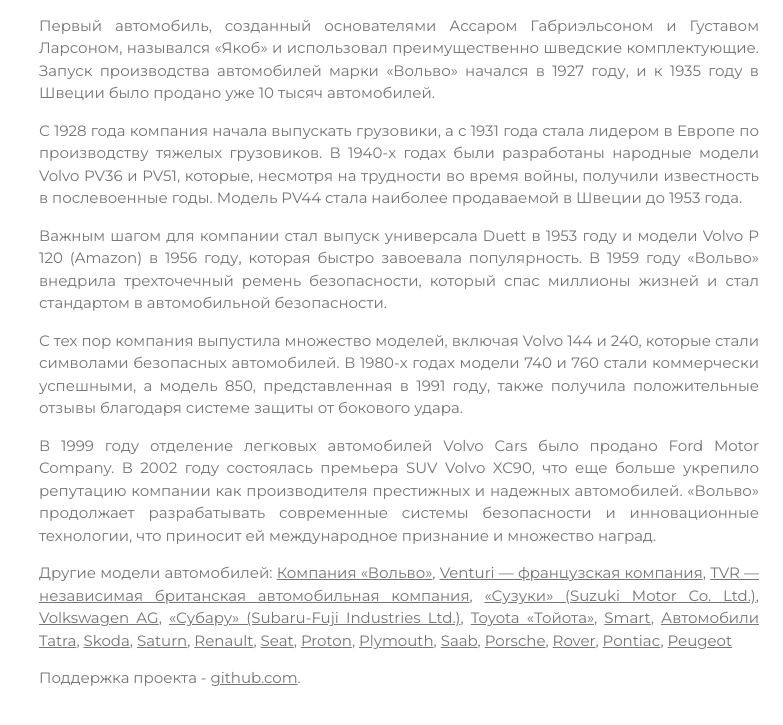
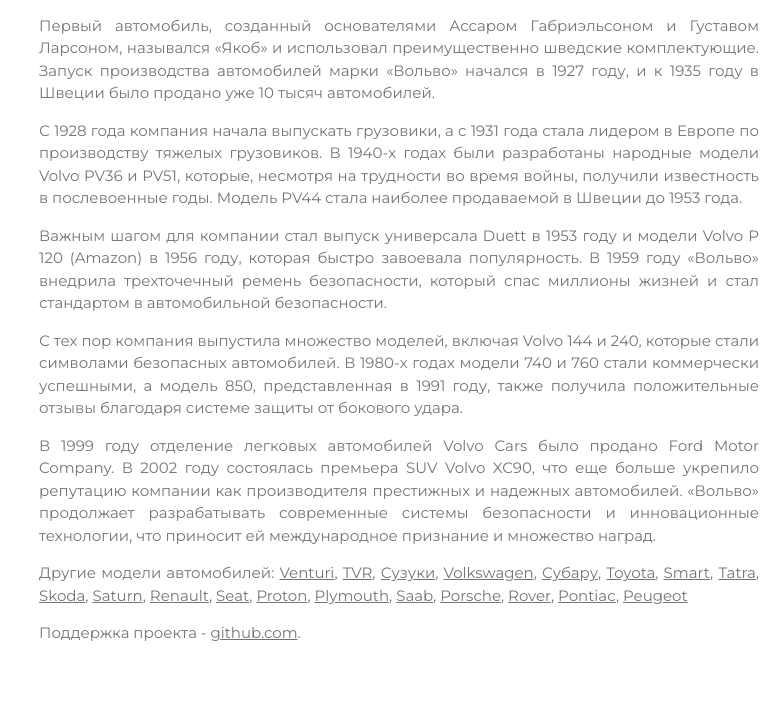
Before and after one commit to avtosa/avtosa.github.io, a plain HTML site: page index.html in a window 1280 px wide. Shown: the part 2130-2855 px from the top of the page, without its empty margins (497-1280 px from the left). After the commit the page ends 2834 px from the top, so only its background shows below. Drawn offline with Linux system fonts and the light colour scheme.

Commit message:
Update index.html

```diff
--- a/index.html
+++ b/index.html
@@ -92,15 +92,14 @@
 <p>В 1999 году отделение легковых автомобилей Volvo Cars было продано Ford Motor Company. В 2002 году состоялась премьера SUV Volvo XC90, что еще больше укрепило репутацию компании как производителя престижных и надежных автомобилей. «Вольво» продолжает разрабатывать современные системы безопасности и инновационные технологии, что приносит ей международное признание и множество наград.</p>
 
 <p>Другие модели автомобилей:
-<a href="https://avtosa.github.io/">Компания «Вольво»</a>,
-<a href="https://avtosa.github.io/2.html">Venturi — французская компания</a>,
-<a href="https://avtosa.github.io/3.html">TVR — независимая британская автомобильная компания</a>,
-<a href="https://avtosa.github.io/6.html">«Сузуки» (Suzuki Motor Co. Ltd.)</a>,
-<a href="https://avtosa.github.io/1.html">Volkswagen AG</a>,
-<a href="https://avtosa.github.io/7.html">«Субару» (Subaru-Fuji Industries Ltd.)</a>,
-<a href="https://avtosa.github.io/4.html">Toyota «Тойота»</a>,
+<a href="https://avtosa.github.io/2.html">Venturi</a>,
+<a href="https://avtosa.github.io/3.html">TVR</a>,
+<a href="https://avtosa.github.io/6.html">Сузуки</a>,
+<a href="https://avtosa.github.io/1.html">Volkswagen</a>,
+<a href="https://avtosa.github.io/7.html">Субару</a>,
+<a href="https://avtosa.github.io/4.html">Toyota</a>,
 <a href="https://avtosa.github.io/8.html">Smart</a>,
-<a href="https://avtosa.github.io/5.html">Автомобили Tatra</a>,
+<a href="https://avtosa.github.io/5.html">Tatra</a>,
 <a href="https://avtosa.github.io/9.html">Skoda</a>,
 <a href="https://avtosa.github.io/11.html">Saturn</a>,
 <a href="https://avtosa.github.io/14.html">Renault</a>,
```
